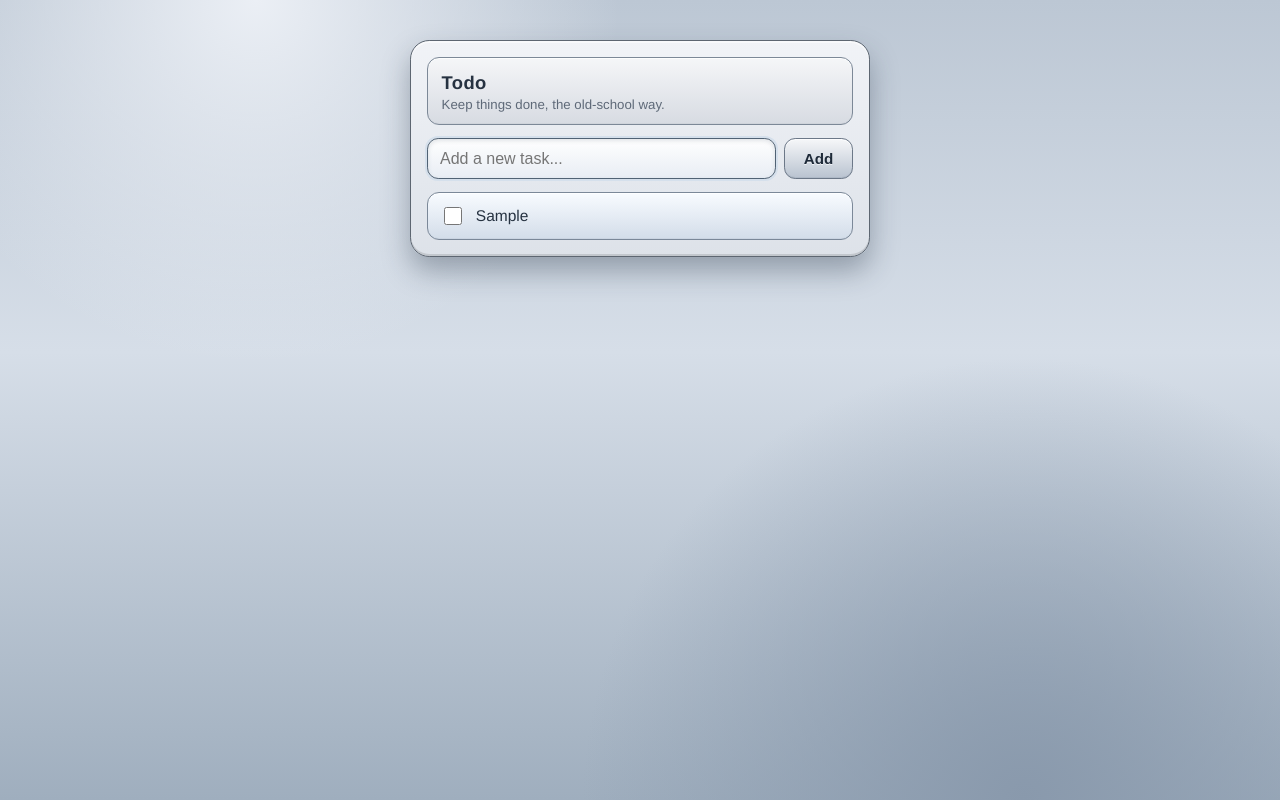
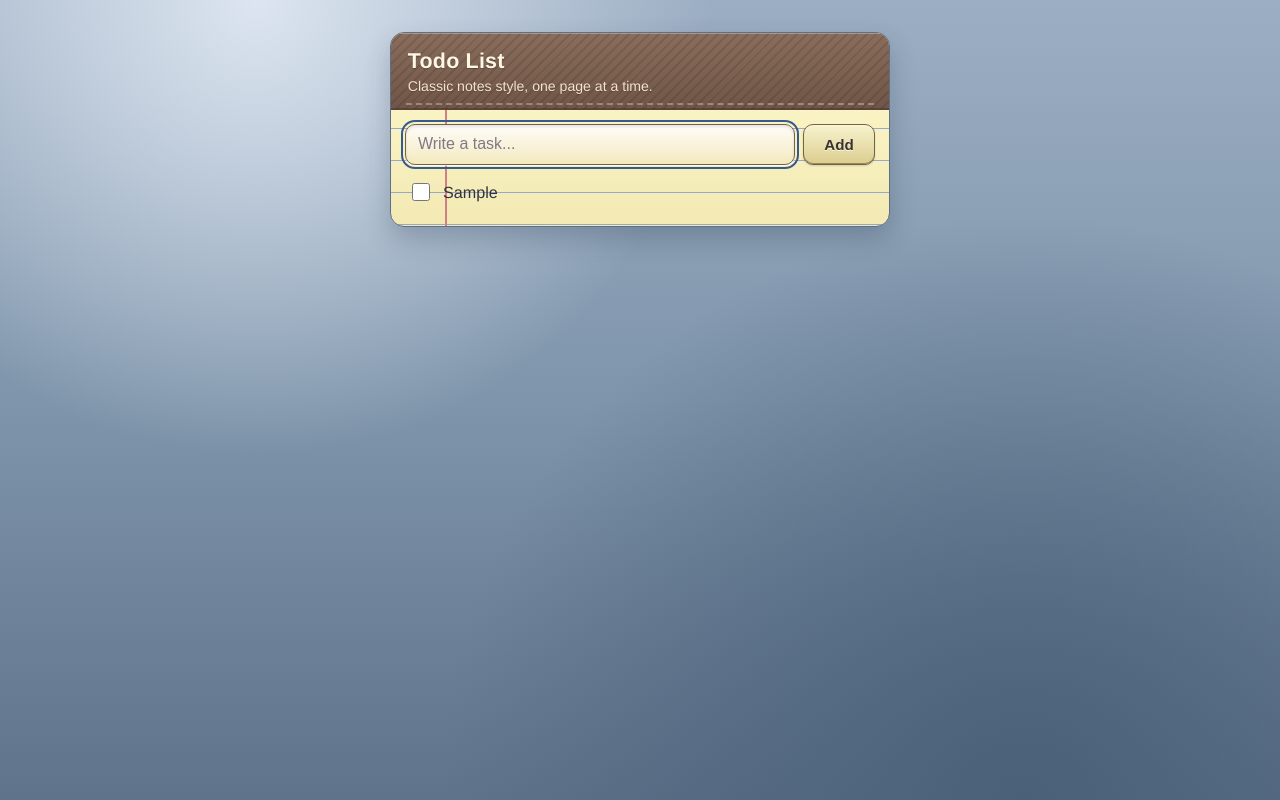
Before and after one commit to rasagy/todo-app-ui-aesthetics, a plain HTML site: page skeuomorphism/index.html in a window 1280 px wide. Both pictures are taken after typing "Sample" into the empty fields and a click on the button "Add". Drawn offline with Linux system fonts and the light colour scheme.

Commit message:
updated skeuomorphism

```diff
--- a/skeuomorphism/app.js
+++ b/skeuomorphism/app.js
@@ -1,10 +1,24 @@
-const STORAGE_KEY = "todo_skeuomorphic_v1";
+const STORAGE_KEY = "todo_skeuomorphism_notes_v1";
 
 const form = document.getElementById("todo-form");
 const input = document.getElementById("todo-input");
 const list = document.getElementById("todo-list");
 
 let todos = loadTodos();
+let lastCreatedAt = todos.reduce((max, todo) => Math.max(max, todo.createdAt), 0);
+
+function generateId() {
+  if (typeof crypto !== "undefined" && typeof crypto.randomUUID === "function") {
+    return crypto.randomUUID();
+  }
+  return `todo_${Date.now()}_${Math.random().toString(16).slice(2)}`;
+}
+
+function nextCreatedAt() {
+  const now = Date.now();
+  lastCreatedAt = now > lastCreatedAt ? now : lastCreatedAt + 1;
+  return lastCreatedAt;
+}
 
 function loadTodos() {
   try {
@@ -17,12 +31,12 @@ function loadTodos() {
     return parsed
       .filter((item) => item && typeof item.text === "string")
       .map((item) => ({
-        id: item.id || crypto.randomUUID(),
-        text: item.text,
+        id: typeof item.id === "string" && item.id ? item.id : generateId(),
+        text: item.text.trim(),
         done: Boolean(item.done),
-        createdAt: Number(item.createdAt) || Date.now(),
-        completedAt: item.completedAt ? Number(item.completedAt) : null,
-      }));
+        createdAt: Number.isFinite(item.createdAt) ? item.createdAt : Date.now(),
+      }))
+      .filter((item) => item.text.length > 0);
   } catch {
     return [];
   }
@@ -34,41 +48,52 @@ function saveTodos() {
 
 function sortTodos() {
   todos.sort((a, b) => {
-    if (a.done !== b.done) return a.done - b.done;
+    if (a.done !== b.done) return Number(a.done) - Number(b.done);
+    if (a.createdAt !== b.createdAt) return a.createdAt - b.createdAt;
+    return a.id.localeCompare(b.id);
+  });
+}
 
-    if (!a.done && !b.done) {
-      return a.createdAt - b.createdAt;
-    }
+function createTodoItem(todo) {
+  const item = document.createElement("li");
+  item.className = `todo-item${todo.done ? " done" : ""}`;
+  item.dataset.id = todo.id;
 
-    return (a.completedAt || 0) - (b.completedAt || 0);
-  });
+  const toggle = document.createElement("input");
+  toggle.className = "todo-toggle";
+  toggle.type = "checkbox";
+  toggle.checked = todo.done;
+  toggle.setAttribute("aria-label", `Mark "${todo.text}" as done`);
+
+  const text = document.createElement("span");
+  text.className = "todo-text";
+  text.textContent = todo.text;
+
+  item.append(toggle, text);
+  return item;
+}
+
+function renderEmptyState() {
+  const empty = document.createElement("li");
+  empty.className = "empty-state";
+  empty.textContent = "No todos yet. Add one above.";
+  list.appendChild(empty);
 }
 
 function renderTodos() {
   sortTodos();
+  list.textContent = "";
 
   if (todos.length === 0) {
-    list.innerHTML = '<li class="empty-state">No todos yet. Add one above.</li>';
+    renderEmptyState();
     return;
   }
 
-  const items = todos
-    .map(
-      (todo) => `
-        <li class="todo-item ${todo.done ? "done" : ""}" data-id="${todo.id}">
-          <input
-            class="todo-toggle"
-            type="checkbox"
-            ${todo.done ? "checked" : ""}
-            aria-label="Mark ${escapeHtml(todo.text)} as done"
-          />
-          <span class="todo-text">${escapeHtml(todo.text)}</span>
-        </li>
-      `,
-    )
-    .join("");
-
-  list.innerHTML = items;
+  const fragment = document.createDocumentFragment();
+  todos.forEach((todo) => {
+    fragment.appendChild(createTodoItem(todo));
+  });
+  list.appendChild(fragment);
 }
 
 function addTodo(text) {
@@ -76,11 +101,10 @@ function addTodo(text) {
   if (!normalized) return;
 
   todos.push({
-    id: crypto.randomUUID(),
+    id: generateId(),
     text: normalized,
     done: false,
-    createdAt: Date.now(),
-    completedAt: null,
+    createdAt: nextCreatedAt(),
   });
 
   saveTodos();
@@ -90,26 +114,11 @@ function addTodo(text) {
 function toggleTodo(id) {
   todos = todos.map((todo) => {
     if (todo.id !== id) return todo;
-
-    const nextDone = !todo.done;
-    return {
-      ...todo,
-      done: nextDone,
-      completedAt: nextDone ? Date.now() : null,
-    };
+    return { ...todo, done: !todo.done };
   });
 
   saveTodos();
   renderTodos();
-}
-
-function escapeHtml(value) {
-  return value
-    .replaceAll("&", "&amp;")
-    .replaceAll("<", "&lt;")
-    .replaceAll(">", "&gt;")
-    .replaceAll('"', "&quot;")
-    .replaceAll("'", "&#039;");
 }
 
 form.addEventListener("submit", (event) => {
@@ -126,7 +135,7 @@ list.addEventListener("change", (event) => {
   const item = target.closest(".todo-item");
   if (!item) return;
 
-  const id = item.getAttribute("data-id");
+  const { id } = item.dataset;
   if (!id) return;
 
   toggleTodo(id);
--- a/skeuomorphism/index.html
+++ b/skeuomorphism/index.html
@@ -3,24 +3,33 @@
   <head>
     <meta charset="UTF-8" />
     <meta name="viewport" content="width=device-width, initial-scale=1.0" />
-    <title>Skeuomorphic Todo</title>
+    <title>Notes Todo</title>
     <link rel="stylesheet" href="styles.css" />
   </head>
   <body>
     <main class="app-shell" aria-label="Todo app">
-      <section class="phone-frame" aria-label="Todo list container">
-        <header class="app-header">
-          <h1>Todo</h1>
-          <p>Keep things done, the old-school way.</p>
+      <section class="notes-card" aria-label="Todo list container">
+        <header class="notes-header">
+          <h1>Todo List</h1>
+          <p>Classic notes style, one page at a time.</p>
         </header>
 
         <form id="todo-form" class="add-row" autocomplete="off">
-          <label for="todo-input" class="visually-hidden">New todo</label>
-          <input id="todo-input" name="todo" type="text" maxlength="200" placeholder="Add a new task..." required />
+          <label for="todo-input" class="visually-hidden">New todo item</label>
+          <input
+            id="todo-input"
+            name="todo"
+            type="text"
+            maxlength="200"
+            placeholder="Write a task..."
+            required
+          />
           <button type="submit" id="add-button">Add</button>
         </form>
 
-        <ul id="todo-list" class="todo-list" aria-live="polite"></ul>
+        <ul id="todo-list" class="todo-list" aria-live="polite">
+          <li class="empty-state">No todos yet. Add one above.</li>
+        </ul>
       </section>
     </main>
 
--- a/skeuomorphism/styles.css
+++ b/skeuomorphism/styles.css
@@ -1,23 +1,25 @@
 :root {
-  --bg-top: #bcc7d4;
-  --bg-mid: #d6dee8;
-  --bg-bottom: #9faebe;
-  --panel-top: #f5f6f8;
-  --panel-bottom: #d7dbe2;
-  --panel-border: #7c8897;
-  --ink: #263241;
-  --muted: #5e6978;
-  --line: #aab3c0;
-  --button-top: #f6f7f9;
-  --button-bottom: #b9c3d0;
-  --button-border: #6c7888;
-  --accent-top: #f8fbff;
-  --accent-bottom: #d3dde9;
-  --accent-border: #7b8898;
-  --done: #7b8491;
+  --sky-1: #9caec3;
+  --sky-2: #7f95ab;
+  --sky-3: #5f738a;
+  --paper: #fff9cf;
+  --paper-shadow: #f2e9b3;
+  --line: #8fa2c0;
+  --margin-line: #d17f84;
+  --ink: #313341;
+  --muted-ink: #666272;
+  --done-ink: #7a7480;
+  --header-leather-1: #8a6d5b;
+  --header-leather-2: #705648;
+  --header-border: #5a4338;
+  --control-border: #70624f;
+  --button-top: #f7f3cf;
+  --button-bottom: #dccd8e;
 }
 
-* {
+*,
+*::before,
+*::after {
   box-sizing: border-box;
 }
 
@@ -30,162 +32,228 @@ body {
 }
 
 body {
-  background: radial-gradient(circle at 20% 0%, #ebeff5 0%, transparent 28%),
-    radial-gradient(circle at 80% 100%, #8999ac 0%, transparent 34%),
-    linear-gradient(180deg, var(--bg-top) 0%, var(--bg-mid) 44%, var(--bg-bottom) 100%);
-  display: grid;
-  place-items: start center;
-  padding: 1.25rem 0.8rem 2rem;
+  background: radial-gradient(circle at 20% 0%, #dce5f0 0%, transparent 35%),
+    radial-gradient(circle at 80% 100%, #4a6079 0%, transparent 45%),
+    linear-gradient(180deg, var(--sky-1) 0%, var(--sky-2) 50%, var(--sky-3) 100%);
+  padding: 1rem 0.75rem 1.75rem;
 }
 
 .app-shell {
   width: 100%;
+  max-width: 430px;
+  margin: 0 auto;
 }
 
-.phone-frame {
-  width: 100%;
-  border-radius: 1rem;
-  border: 1px solid #5d6671;
-  background: linear-gradient(180deg, #f1f3f7 0%, #dde2e9 100%);
-  box-shadow: 0 2px 0 #ffffff90 inset, 0 -2px 0 #0000001f inset, 0 14px 28px #23324359;
-  padding: 0.9rem;
+.notes-card {
+  border-radius: 14px;
+  overflow: hidden;
+  border: 1px solid #5f6f86;
+  box-shadow: 0 1px 0 #ffffff80 inset, 0 12px 26px #1f2d433d;
+  background:
+    linear-gradient(
+      90deg,
+      transparent 0 54px,
+      var(--margin-line) 54px,
+      var(--margin-line) 56px,
+      transparent 56px
+    ),
+    repeating-linear-gradient(
+      180deg,
+      transparent 0,
+      transparent 31px,
+      #97a9c6 31px,
+      #97a9c6 32px
+    ),
+    linear-gradient(180deg, var(--paper) 0%, var(--paper-shadow) 100%);
 }
 
-.app-header {
-  border-radius: 0.75rem;
-  padding: 0.85rem 0.85rem 0.75rem;
-  margin-bottom: 0.85rem;
-  border: 1px solid var(--panel-border);
-  background: linear-gradient(180deg, var(--panel-top) 0%, var(--panel-bottom) 100%);
-  box-shadow: 0 1px 0 #ffffffc9 inset, 0 -1px 0 #8691a01a inset;
+.notes-header {
+  position: relative;
+  z-index: 1;
+  padding: 0.9rem 0.95rem 0.85rem;
+  border-bottom: 1px solid var(--header-border);
+  background:
+    repeating-linear-gradient(
+      135deg,
+      #0000001a 0,
+      #0000001a 2px,
+      transparent 2px,
+      transparent 7px
+    ),
+    linear-gradient(180deg, var(--header-leather-1) 0%, var(--header-leather-2) 100%);
+  box-shadow: 0 1px 0 #ffffff4d inset, 0 -1px 0 #00000036 inset;
 }
 
-.app-header h1 {
-  margin: 0;
-  font-size: 1.15rem;
-  letter-spacing: 0.02em;
+.notes-header::after {
+  content: "";
+  position: absolute;
+  left: 0.95rem;
+  right: 0.95rem;
+  bottom: 0.2rem;
+  border-bottom: 2px dashed #e8d5bf66;
 }
 
-.app-header p {
-  margin: 0.2rem 0 0;
-  font-size: 0.83rem;
-  color: var(--muted);
+.notes-header h1 {
+  margin: 0;
+  font-size: 1.2rem;
+  letter-spacing: 0.01em;
+  color: #fef7e6;
+  text-shadow: 0 1px 0 #00000040;
+}
+
+.notes-header p {
+  margin: 0.24rem 0 0;
+  font-size: 0.82rem;
+  color: #f4e3cb;
+  text-shadow: 0 1px 0 #00000030;
 }
 
 .add-row {
+  position: relative;
+  z-index: 1;
   display: grid;
   grid-template-columns: 1fr auto;
   gap: 0.5rem;
-  margin-bottom: 0.8rem;
+  padding: 0.82rem 0.8rem 0.45rem;
 }
 
 #todo-input {
-  width: 100%;
   min-height: 2.55rem;
-  border-radius: 0.7rem;
-  border: 1px solid #788493;
-  padding: 0 0.75rem;
+  border: 1px solid var(--control-border);
+  border-radius: 10px;
+  padding: 0 0.72rem;
   font-size: 1rem;
   color: var(--ink);
-  background: linear-gradient(180deg, #ffffff 0%, #e8edf4 100%);
-  box-shadow: 0 2px 4px #50607022 inset, 0 1px 0 #ffffffc2;
+  background: linear-gradient(180deg, #fffdfa 0%, #f3e9be 100%);
+  box-shadow: 0 2px 3px #0000001a inset, 0 1px 0 #ffffffad;
 }
 
-#todo-input:focus {
-  outline: none;
-  border-color: #506274;
-  box-shadow: 0 0 0 2px #d5e0ec, 0 2px 4px #5060702b inset;
+#todo-input::placeholder {
+  color: #7f7988;
+}
+
+#todo-input:focus-visible,
+#add-button:focus-visible,
+.todo-toggle:focus-visible {
+  outline: 2px solid #355a8f;
+  outline-offset: 2px;
 }
 
 #add-button {
   min-height: 2.55rem;
-  min-width: 4.3rem;
-  border-radius: 0.7rem;
-  border: 1px solid var(--button-border);
-  padding: 0 0.9rem;
+  min-width: 4.45rem;
+  border: 1px solid #6f654b;
+  border-radius: 10px;
+  padding: 0 0.92rem;
   font-size: 0.95rem;
-  font-weight: 600;
-  color: #1e2a39;
+  font-weight: 700;
+  color: #3a3329;
   background: linear-gradient(180deg, var(--button-top) 0%, var(--button-bottom) 100%);
-  text-shadow: 0 1px 0 #ffffffb0;
-  box-shadow: 0 1px 0 #ffffffcf inset, 0 -1px 0 #5f6e7d1f inset;
+  text-shadow: 0 1px 0 #ffffffc7;
+  box-shadow: 0 1px 0 #fff4ca inset, 0 -1px 0 #978862 inset, 0 1px 2px #00000024;
+  cursor: pointer;
 }
 
 #add-button:active {
   transform: translateY(1px);
-  background: linear-gradient(180deg, #bcc6d1 0%, #edf2f8 100%);
+  background: linear-gradient(180deg, #d8c98f 0%, #f2e4aa 100%);
+  box-shadow: 0 2px 2px #00000026 inset, 0 1px 0 #ffffff8f;
 }
 
 .todo-list {
+  position: relative;
+  z-index: 1;
   list-style: none;
   margin: 0;
-  padding: 0;
-  border-radius: 0.75rem;
-  border: 1px solid var(--accent-border);
-  overflow: hidden;
-  background: linear-gradient(180deg, var(--accent-top) 0%, var(--accent-bottom) 100%);
-  box-shadow: 0 1px 0 #ffffffc7 inset, 0 -1px 0 #8b97a620 inset;
+  padding: 0 0.62rem 0.75rem;
 }
 
 .todo-item {
   display: grid;
   grid-template-columns: auto 1fr;
   align-items: center;
-  gap: 0.65rem;
-  padding: 0.68rem 0.75rem;
-  min-height: 2.75rem;
-  border-top: 1px solid var(--line);
+  column-gap: 0.62rem;
+  min-height: 2.3rem;
+  padding: 0.35rem 0.35rem 0.35rem 0.28rem;
+  border-bottom: 1px solid #89a2c266;
+  box-shadow: 0 1px 0 #ffffff6e;
 }
 
-.todo-item:first-child {
-  border-top: none;
+.todo-item:last-child {
+  border-bottom: none;
+  box-shadow: none;
 }
 
 .todo-toggle {
-  width: 1.15rem;
-  height: 1.15rem;
-  accent-color: #526579;
+  width: 1.14rem;
+  height: 1.14rem;
+  accent-color: #5e7b9d;
 }
 
 .todo-text {
-  font-size: 0.97rem;
-  line-height: 1.35;
+  font-size: 0.98rem;
+  line-height: 1.3;
   overflow-wrap: anywhere;
 }
 
 .todo-item.done .todo-text {
-  color: var(--done);
+  color: var(--done-ink);
   text-decoration: line-through;
+  text-decoration-thickness: 1.6px;
 }
 
 .empty-state {
-  padding: 1rem 0.75rem;
-  color: var(--muted);
-  font-size: 0.9rem;
+  padding: 0.6rem 0.35rem 0.2rem 0.28rem;
+  font-size: 0.92rem;
+  color: var(--muted-ink);
 }
 
 .visually-hidden {
   position: absolute;
   width: 1px;
   height: 1px;
+  padding: 0;
   margin: -1px;
-  padding: 0;
+  overflow: hidden;
+  clip: rect(0, 0, 0, 0);
   border: 0;
-  clip: rect(0, 0, 0, 0);
-  overflow: hidden;
 }
 
 @media (min-width: 640px) {
   body {
-    padding-top: 2.5rem;
+    padding: 2rem 1rem 2.5rem;
   }
 
   .app-shell {
-    max-width: 460px;
+    max-width: 500px;
   }
 
-  .phone-frame {
-    border-radius: 1.2rem;
-    padding: 1rem;
+  .notes-header {
+    padding: 1rem 1.05rem 0.92rem;
+  }
+
+  .notes-header h1 {
+    font-size: 1.34rem;
+  }
+
+  .notes-header p {
+    font-size: 0.88rem;
+  }
+
+  .add-row {
+    padding: 0.9rem 0.9rem 0.5rem;
+  }
+
+  .todo-list {
+    padding: 0 0.75rem 0.86rem;
+  }
+
+  .todo-item {
+    min-height: 2.45rem;
+    padding: 0.4rem 0.4rem 0.4rem 0.3rem;
+  }
+
+  .todo-text {
+    font-size: 1.01rem;
   }
 }
```
